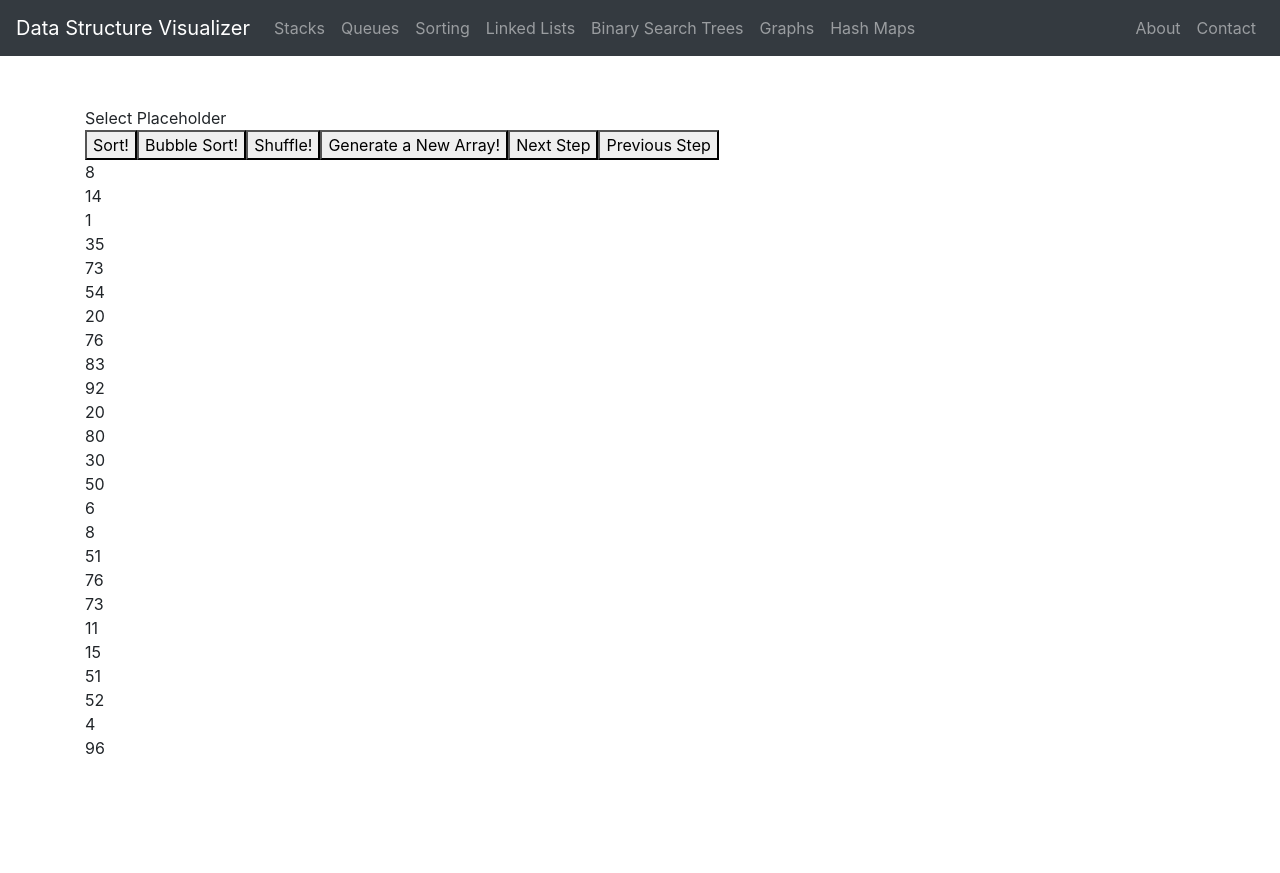
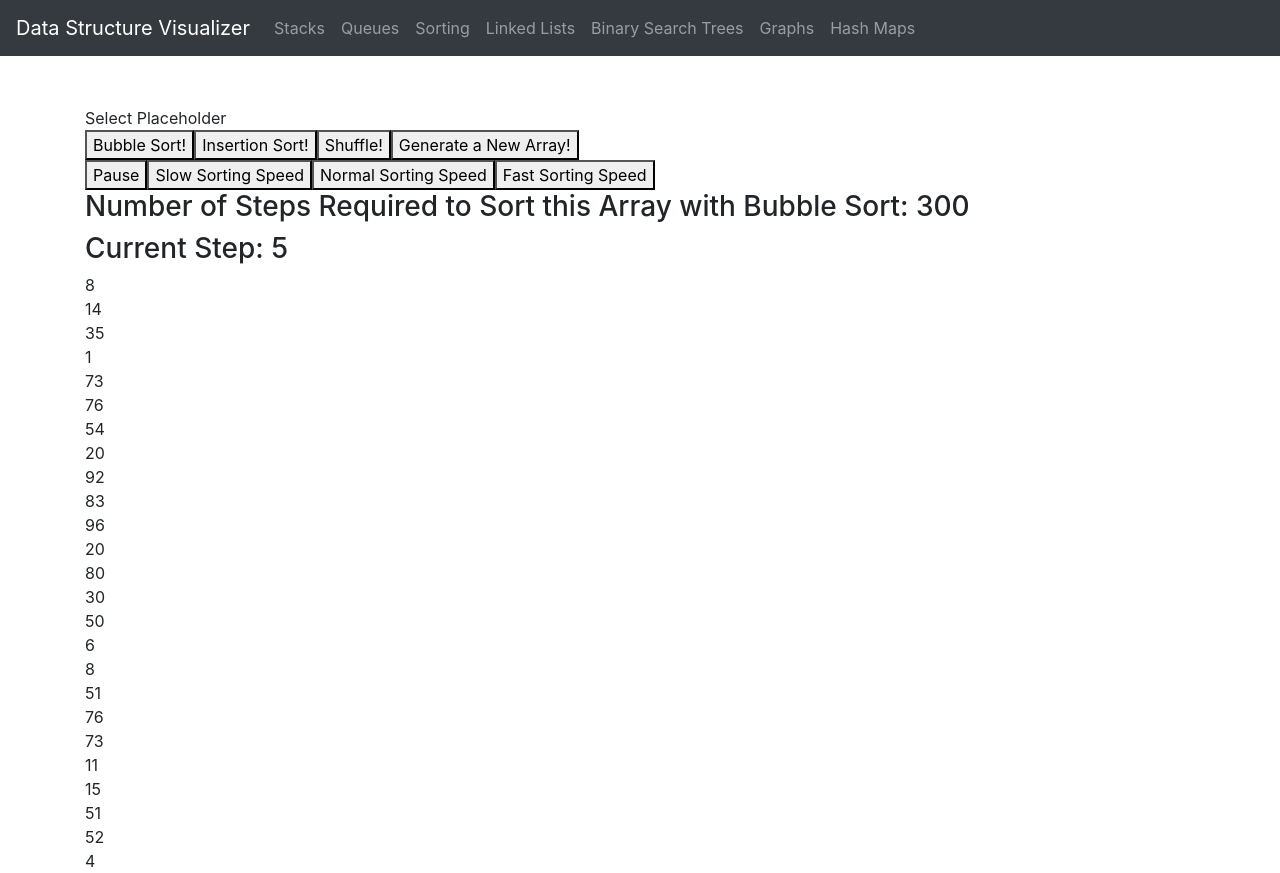
Before and after one commit to matt-hendrick/Algorithm-Data-Structure-Visualizer, a React (Create React App) app: page /sorting in a window 1280 px wide. Both pictures are taken after a click on the button "Bubble Sort!". Before the commit the page ends 800 px from the top, so only its background shows below. Built offline with nearby package versions, Linux system fonts and the light colour scheme.

Commit message:
Added insertion sort

```diff
--- a/src/App.js
+++ b/src/App.js
@@ -8,7 +8,6 @@ import NavBar from './components/Navbar/Navbar';
 import StackDisplay from './containers/StackDisplay';
 import QueueDisplay from './containers/QueueDisplay';
 import Sorting from './containers/Sorting';
-import DelayTesting from './containers/DelayTesting';
 // import BalancingTree from './containers/BalancingTree';
 
 function App() {
@@ -27,7 +26,6 @@ function App() {
           <Route exact path="/stack" component={StackDisplay} />
           <Route exact path="/queue" component={QueueDisplay} />
           <Route exact path="/sorting" component={Sorting} />
-          <Route exact path="/delay" component={DelayTesting} />
         </Switch>
         {/* </div> */}
       </Container>
--- a/src/components/Navbar/Navbar.js
+++ b/src/components/Navbar/Navbar.js
@@ -19,12 +19,6 @@ function MyNavbar() {
           <Nav.Link href="/graph">Graphs</Nav.Link>
           <Nav.Link href="/hashmap">Hash Maps</Nav.Link>
         </Nav>
-        <Nav>
-          <Nav.Link href="/about">About</Nav.Link>
-          <Nav.Link eventKey={2} href="/contact">
-            Contact
-          </Nav.Link>
-        </Nav>
       </Navbar.Collapse>
     </Navbar>
   );
--- a/src/containers/Sorting.js
+++ b/src/containers/Sorting.js
@@ -1,7 +1,7 @@
 import React, { useState, useEffect, forwardRef } from 'react';
 import { shuffle, swap } from '../algorithms/sortingUtilityFunctions';
+import useInterval from '../utility/utilityFunctions';
 import FlipMove from 'react-flip-move';
-import useInterval from '../utility/utilityFunctions';
 
 function getRandomInt(min, max) {
   return Math.floor(Math.random() * (max - min) + min);
@@ -9,29 +9,44 @@ function getRandomInt(min, max) {
 
 function Sorting() {
   const [arr, setArr] = useState();
-  const [bubbleSortSteps, setBubbleSortSteps] = useState([]);
+  const [sortingType, setSortingType] = useState(null);
+  const [sortingSteps, setSortingSteps] = useState([]);
   const [currentStep, setCurrentStep] = useState(0);
   const [isRunning, setIsRunning] = useState(false);
+  const [sortingSpeed, setSortingSpeed] = useState(500);
 
   useEffect(() => {
     generateArray();
   }, []);
 
   useInterval(() => {
-    if (bubbleSortSteps && currentStep < bubbleSortSteps.length && isRunning) {
+    if (sortingSteps && currentStep < sortingSteps.length && isRunning) {
+      // step through bubbleSort on interval
+      if (sortingType === 'Bubble Sort') {
         let tempArr = [...arr];
-      if (bubbleSortSteps[currentStep] !== null) {
+        if (sortingSteps[currentStep] !== null) {
           swap(
             tempArr,
-          bubbleSortSteps[currentStep][0],
-          bubbleSortSteps[currentStep][1]
+            sortingSteps[currentStep][0],
+            sortingSteps[currentStep][1]
           );
           setArr(tempArr);
         }
         setCurrentStep(currentStep + 1);
-      console.log('ran', tempArr, currentStep);
+      } else if (sortingType === 'Insertion Sort') {
+        let tempArr = [...arr];
+        if (sortingSteps[currentStep] !== null) {
+          swap(
+            tempArr,
+            sortingSteps[currentStep][0],
+            sortingSteps[currentStep][1]
+          );
+          setArr(tempArr);
         }
-  }, 100);
+        setCurrentStep(currentStep + 1);
+      }
+    }
+  }, sortingSpeed);
 
   const generateArray = () => {
     let tempArr = [];
@@ -41,17 +56,11 @@ function Sorting() {
     setArr(tempArr);
     setIsRunning(false);
     setCurrentStep(0);
+    setSortingType(null);
+    setSortingSpeed(500);
   };
 
-  const handleSort = () => {
-    let tempArr = [...arr];
-    tempArr.sort((a, b) => a[0] - b[0]);
-    setArr(tempArr);
-    setIsRunning(false);
-    setCurrentStep(0);
-  };
-
-  let bubbleSortStepsArray = [];
+  let tempSortingStepsArray = [];
 
   const handleBubbleSort = () => {
     let tempArr = [...arr];
@@ -59,22 +68,44 @@ function Sorting() {
       let swapped = false;
 
       for (let current = 0; current < tempArr.length - i; current++) {
-        // bubbleSortStepsArray.push(tempArr);
         if (tempArr[current][0] > tempArr[current + 1][0]) {
           swap(tempArr, current, current + 1);
           swapped = true;
-          bubbleSortStepsArray.push([current, current + 1]);
-        } // setBubbleSortSteps([...bubbleSortSteps, tempArr]);
-        else bubbleSortStepsArray.push(null);
+          tempSortingStepsArray.push([current, current + 1]);
+        }
+        // create null entries in steps array to indicate that items were not swapped
+        else tempSortingStepsArray.push(null);
       }
 
       if (!swapped) break;
     }
-    setBubbleSortSteps(bubbleSortStepsArray);
+    setSortingSteps(tempSortingStepsArray);
+    setCurrentStep(0);
     setIsRunning(true);
+    setSortingType('Bubble Sort');
+    setSortingSpeed(500);
   };
 
-  console.log(bubbleSortSteps, bubbleSortStepsArray);
+  const handleInsertionSort = () => {
+    let tempArr = [...arr];
+
+    for (let right = 1; right < tempArr.length; right++) {
+      for (
+        let left = right;
+        tempArr[left - 1] !== undefined &&
+        tempArr[left - 1][0] > tempArr[left][0];
+        left--
+      ) {
+        tempSortingStepsArray.push([left - 1, left]);
+        swap(tempArr, left - 1, left);
+      }
+    }
+    setSortingSteps(tempSortingStepsArray);
+    setCurrentStep(0);
+    setIsRunning(true);
+    setSortingType('Insertion Sort');
+    setSortingSpeed(500);
+  };
 
   const handleShuffle = () => {
     let tempArr = [...arr];
@@ -82,6 +113,16 @@ function Sorting() {
     setArr(tempArr);
     setIsRunning(false);
     setCurrentStep(0);
+    setSortingType(null);
+    setSortingSpeed(500);
+  };
+
+  const handleSortingSpeedChange = (newSpeed) => {
+    setSortingSpeed(newSpeed);
+  };
+
+  const togglePause = () => {
+    setIsRunning(!isRunning);
   };
 
   const ItemCard = forwardRef((props, ref) => (
@@ -92,20 +133,36 @@ function Sorting() {
     <div>
       <div>
         <div>Select Placeholder</div>
-        <button onClick={handleSort}>Sort!</button>
         <button onClick={handleBubbleSort}>Bubble Sort!</button>
+        <button onClick={handleInsertionSort}>Insertion Sort!</button>
         <button onClick={handleShuffle}>Shuffle!</button>
         <button onClick={generateArray}>Generate a New Array!</button>
+        {currentStep > 0 ? (
+          <div>
+            <button onClick={togglePause}>
+              {isRunning ? 'Pause' : 'Continue'}
+            </button>
+            <button onClick={() => handleSortingSpeedChange(1000)}>
+              Slow Sorting Speed
+            </button>
+            <button onClick={() => handleSortingSpeedChange(500)}>
+              Normal Sorting Speed
+            </button>
+            <button onClick={() => handleSortingSpeedChange(100)}>
+              Fast Sorting Speed
+            </button>
+          </div>
+        ) : null}
 
-        {/* <button
-          onClick={() =>
-            loopWithCallback(functionToRepeat, 1, bubbleSortSteps.length - 1)
-          }
-        >
-          Run
-        </button> */}
-        <button>Next Step</button>
-        <button>Previous Step</button>
+        {sortingType ? (
+          <div>
+            <h3>
+              Number of Steps Required to Sort this Array with {sortingType}:{' '}
+              {sortingSteps.length}{' '}
+            </h3>
+            <h3>Current Step: {currentStep}</h3>
+          </div>
+        ) : null}
       </div>
 
       {arr ? (
```
Lines whose indentation alone changed are shown as unchanged.
